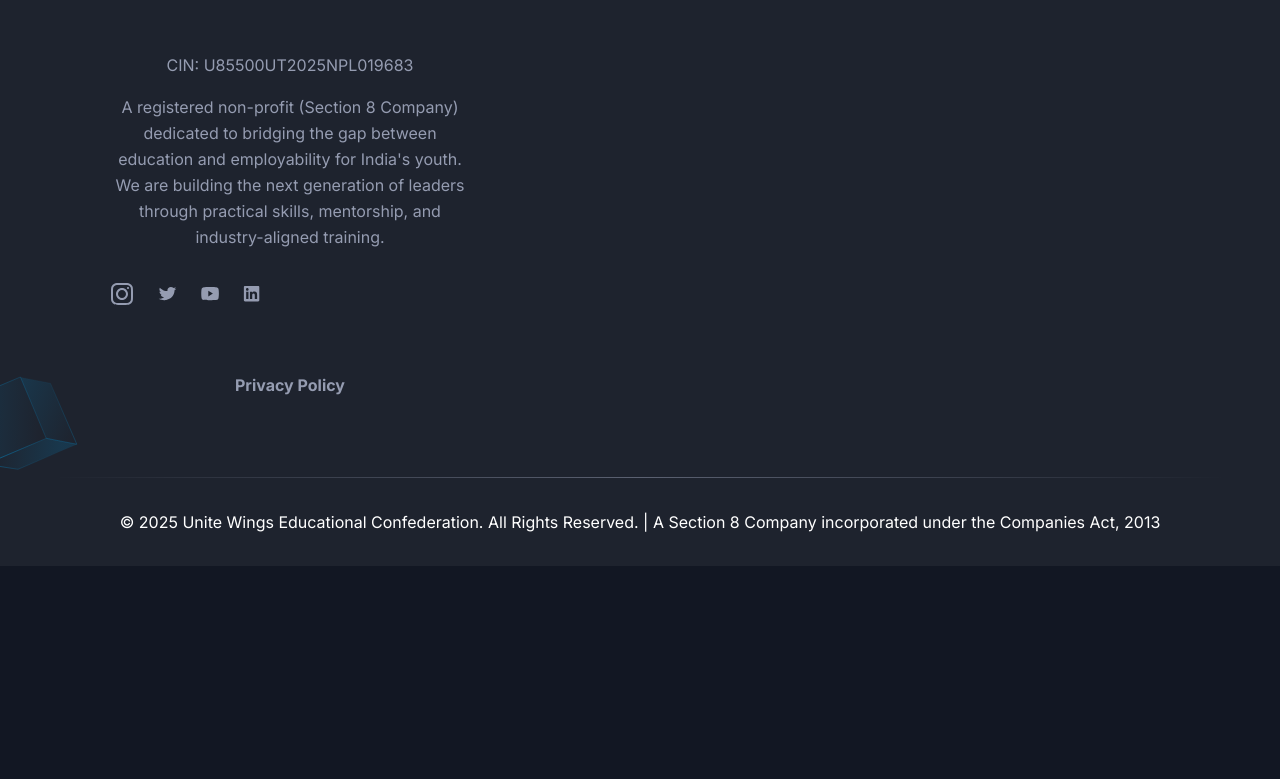
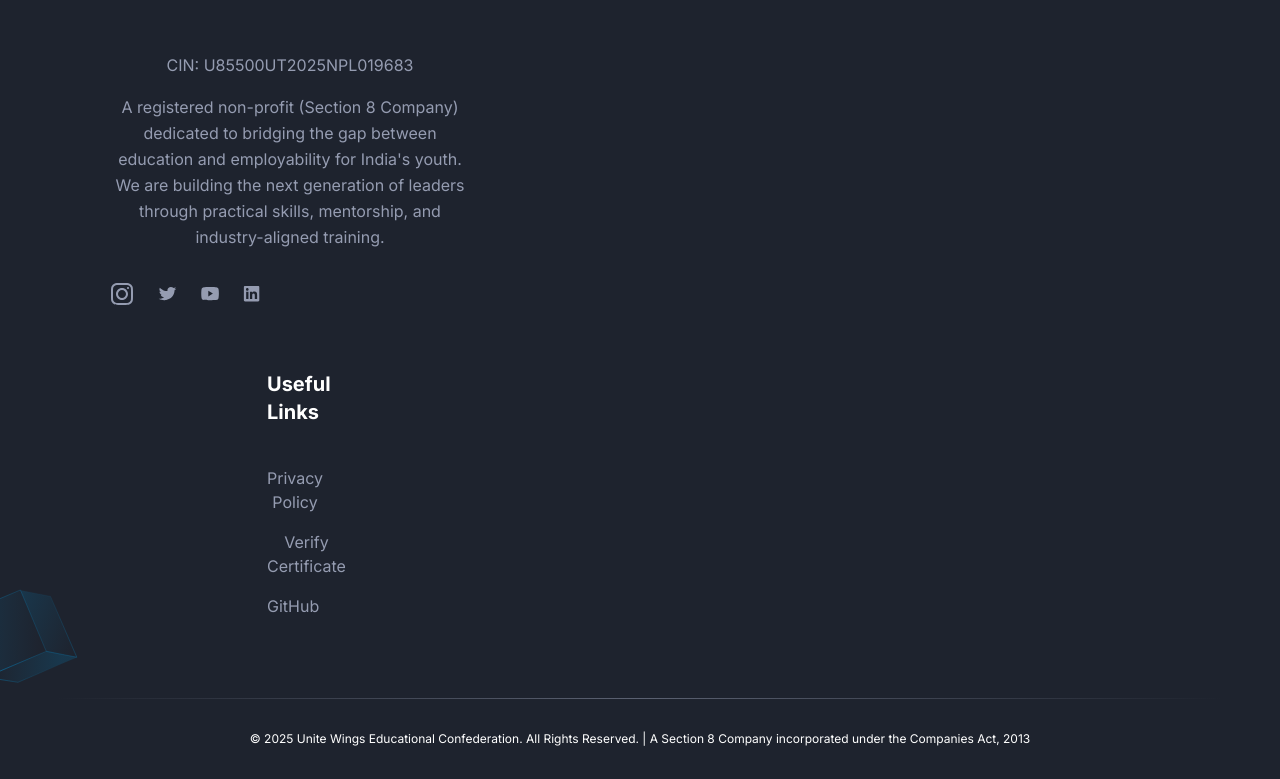
Before and after one commit to saksham-joshi/Unite-Wings, a Next.js app: page / in a window 1280 px wide. Shown: the part 1630-2409 px from the top of the page. Before the commit the page ends 2196 px from the top, so only its background shows below. Built offline with nearby package versions, Linux system fonts and the light colour scheme.

Commit message:
Formatted + Added: Useful links

```diff
--- a/components/Footer/index.tsx
+++ b/components/Footer/index.tsx
@@ -2,7 +2,7 @@
 import { getImagePath } from "@/lib/utils";
 import Image from "next/image";
 import Link from "next/link";
-import {VALUES,COLORS,IMAGES} from "@/lib/variables";
+import { VALUES, COLORS, IMAGES } from "@/lib/variables";
 
 const Footer = () => {
   return (
@@ -32,9 +32,15 @@
                     height={30}
                   />
                 </Link>
-                <p className="mb-4 text-base leading-relaxed text-body-color dark:text-body-color-dark">CIN: U85500UT2025NPL019683</p>
+                <p className="mb-4 text-base leading-relaxed text-body-color dark:text-body-color-dark">
+                  CIN: U85500UT2025NPL019683
+                </p>
                 <p className="mb-8 text-base leading-relaxed text-body-color dark:text-body-color-dark">
-                  A registered non-profit (Section 8 Company) dedicated to bridging the gap between education and employability for India's youth. We are building the next generation of leaders through practical skills, mentorship, and industry-aligned training.
+                  A registered non-profit (Section 8 Company) dedicated to
+                  bridging the gap between education and employability for
+                  India's youth. We are building the next generation of leaders
+                  through practical skills, mentorship, and industry-aligned
+                  training.
                 </p>
                 <div className="flex items-center">
                   <a
@@ -47,10 +53,19 @@
                       width="24"
                       height="24"
                       viewBox="0 0 24 24"
-                      className="fill-current">
-                      <path fillRule="evenodd" clipRule="evenodd" d="M12 18C15.3137 18 18 15.3137 18 12C18 8.68629 15.3137 6 12 6C8.68629 6 6 8.68629 6 12C6 15.3137 8.68629 18 12 18ZM12 16C14.2091 16 16 14.2091 16 12C16 9.79086 14.2091 8 12 8C9.79086 8 8 9.79086 8 12C8 14.2091 9.79086 16 12 16Z" />
-                      <path d="M18 5C17.4477 5 17 5.44772 17 6C17 6.55228 17.4477 7 18 7C18.5523 7 19 6.55228 19 6C19 5.44772 18.5523 5 18 5Z"/>
-                      <path fillRule="evenodd" clipRule="evenodd" d="M1.65396 4.27606C1 5.55953 1 7.23969 1 10.6V13.4C1 16.7603 1 18.4405 1.65396 19.7239C2.2292 20.8529 3.14708 21.7708 4.27606 22.346C5.55953 23 7.23969 23 10.6 23H13.4C16.7603 23 18.4405 23 19.7239 22.346C20.8529 21.7708 21.7708 20.8529 22.346 19.7239C23 18.4405 23 16.7603 23 13.4V10.6C23 7.23969 23 5.55953 22.346 4.27606C21.7708 3.14708 20.8529 2.2292 19.7239 1.65396C18.4405 1 16.7603 1 13.4 1H10.6C7.23969 1 5.55953 1 4.27606 1.65396C3.14708 2.2292 2.2292 3.14708 1.65396 4.27606ZM13.4 3H10.6C8.88684 3 7.72225 3.00156 6.82208 3.0751C5.94524 3.14674 5.49684 3.27659 5.18404 3.43597C4.43139 3.81947 3.81947 4.43139 3.43597 5.18404C3.27659 5.49684 3.14674 5.94524 3.0751 6.82208C3.00156 7.72225 3 8.88684 3 10.6V13.4C3 15.1132 3.00156 16.2777 3.0751 17.1779C3.14674 18.0548 3.27659 18.5032 3.43597 18.816C3.81947 19.5686 4.43139 20.1805 5.18404 20.564C5.49684 20.7234 5.94524 20.8533 6.82208 20.9249C7.72225 20.9984 8.88684 21 10.6 21H13.4C15.1132 21 16.2777 20.9984 17.1779 20.9249C18.0548 20.8533 18.5032 20.7234 18.816 20.564C19.5686 20.1805 20.1805 19.5686 20.564 18.816C20.7234 18.5032 20.8533 18.0548 20.9249 17.1779C20.9984 16.2777 21 15.1132 21 13.4V10.6C21 8.88684 20.9984 7.72225 20.9249 6.82208C20.8533 5.94524 20.7234 5.49684 20.564 5.18404C20.1805 4.43139 19.5686 3.81947 18.816 3.43597C18.5032 3.27659 18.0548 3.14674 17.1779 3.0751C16.2777 3.00156 15.1132 3 13.4 3Z"/>
+                      className="fill-current"
+                    >
+                      <path
+                        fillRule="evenodd"
+                        clipRule="evenodd"
+                        d="M12 18C15.3137 18 18 15.3137 18 12C18 8.68629 15.3137 6 12 6C8.68629 6 6 8.68629 6 12C6 15.3137 8.68629 18 12 18ZM12 16C14.2091 16 16 14.2091 16 12C16 9.79086 14.2091 8 12 8C9.79086 8 8 9.79086 8 12C8 14.2091 9.79086 16 12 16Z"
+                      />
+                      <path d="M18 5C17.4477 5 17 5.44772 17 6C17 6.55228 17.4477 7 18 7C18.5523 7 19 6.55228 19 6C19 5.44772 18.5523 5 18 5Z" />
+                      <path
+                        fillRule="evenodd"
+                        clipRule="evenodd"
+                        d="M1.65396 4.27606C1 5.55953 1 7.23969 1 10.6V13.4C1 16.7603 1 18.4405 1.65396 19.7239C2.2292 20.8529 3.14708 21.7708 4.27606 22.346C5.55953 23 7.23969 23 10.6 23H13.4C16.7603 23 18.4405 23 19.7239 22.346C20.8529 21.7708 21.7708 20.8529 22.346 19.7239C23 18.4405 23 16.7603 23 13.4V10.6C23 7.23969 23 5.55953 22.346 4.27606C21.7708 3.14708 20.8529 2.2292 19.7239 1.65396C18.4405 1 16.7603 1 13.4 1H10.6C7.23969 1 5.55953 1 4.27606 1.65396C3.14708 2.2292 2.2292 3.14708 1.65396 4.27606ZM13.4 3H10.6C8.88684 3 7.72225 3.00156 6.82208 3.0751C5.94524 3.14674 5.49684 3.27659 5.18404 3.43597C4.43139 3.81947 3.81947 4.43139 3.43597 5.18404C3.27659 5.49684 3.14674 5.94524 3.0751 6.82208C3.00156 7.72225 3 8.88684 3 10.6V13.4C3 15.1132 3.00156 16.2777 3.0751 17.1779C3.14674 18.0548 3.27659 18.5032 3.43597 18.816C3.81947 19.5686 4.43139 20.1805 5.18404 20.564C5.49684 20.7234 5.94524 20.8533 6.82208 20.9249C7.72225 20.9984 8.88684 21 10.6 21H13.4C15.1132 21 16.2777 20.9984 17.1779 20.9249C18.0548 20.8533 18.5032 20.7234 18.816 20.564C19.5686 20.1805 20.1805 19.5686 20.564 18.816C20.7234 18.5032 20.8533 18.0548 20.9249 17.1779C20.9984 16.2777 21 15.1132 21 13.4V10.6C21 8.88684 20.9984 7.72225 20.9249 6.82208C20.8533 5.94524 20.7234 5.49684 20.564 5.18404C20.1805 4.43139 19.5686 3.81947 18.816 3.43597C18.5032 3.27659 18.0548 3.14674 17.1779 3.0751C16.2777 3.00156 15.1132 3 13.4 3Z"
+                      />
                     </svg>
                   </a>
                   <a
@@ -99,23 +114,35 @@
                     </svg>
                   </a>
                 </div>
-
-
               </div>
 
-              <div className="mb-12 lg:mb-16">
+              {/* <div className="mb-12 lg:mb-16">
                 <h2 className="mb-10 text-xl font-bold text-black dark:text-white">
+
+                  <ul>
+                    <li>
                         <a
                       href="/privacy-policy"
                       className="mb-4 inline-block text-base text-body-color duration-300 hover:text-primary dark:text-body-color-dark dark:hover:text-primary"
                     >
                       Privacy Policy
                   </a>
+                    </li>
+
+                    <li>
+                        <a
+                      href="/verify"
+                      className="mb-4 inline-block text-base text-body-color duration-300 hover:text-primary dark:text-body-color-dark dark:hover:text-primary"
+                        >
+                      Verify Certificates
+                    </a>
+                    </li>
+                  </ul>
                 </h2>
               </div>
-            </div>
+            </div>  */}
 
-            {/* <div className="w-full px-4 sm:w-1/2 md:w-1/2 lg:w-2/12 xl:w-2/12">
+              <div className="w-full px-4 sm:w-1/2 md:w-1/2 lg:w-2/12 xl:w-2/12">
                 <div className="mb-12 lg:mb-16">
                   <h2 className="mb-10 text-xl font-bold text-black dark:text-white">
                     Useful Links
@@ -123,32 +150,33 @@
                   <ul>
                     <li>
                       <a
-                      href="/blogs"
+                        href="/privacy-policy"
                         className="mb-4 inline-block text-base text-body-color duration-300 hover:text-primary dark:text-body-color-dark dark:hover:text-primary"
                       >
-                      Blog
+                        Privacy Policy
                       </a>
                     </li>
                     <li>
                       <a
-                      href="/pricing"
+                        href="/verify"
                         className="mb-4 inline-block text-base text-body-color duration-300 hover:text-primary dark:text-body-color-dark dark:hover:text-primary"
                       >
-                      Pricing
+                        Verify Certificate
                       </a>
                     </li>
+
                     <li>
                       <a
-                      href="/about"
+                        href={VALUES.URL.GITHUB_URL}
                         className="mb-4 inline-block text-base text-body-color duration-300 hover:text-primary dark:text-body-color-dark dark:hover:text-primary"
                       >
-                      About
+                        GitHub
                       </a>
                     </li>
                   </ul>
                 </div>
               </div>
-
+              {/*
             <div className="w-full px-4 sm:w-1/2 md:w-1/2 lg:w-2/12 xl:w-2/12">
               <div className="mb-12 lg:mb-16">
                 <h2 className="mb-10 text-xl font-bold text-black dark:text-white">
@@ -220,11 +248,14 @@
               </div>
             </div>*/}
             </div>
+          </div>
 
           <div className="h-px w-full bg-gradient-to-r from-transparent via-[#D2D8E183] to-transparent dark:via-[#959CB183]"></div>
           <div className="py-8">
-            <p className="text-center text-base text-body-color dark:text-white">
-              © 2025 Unite Wings Educational Confederation. All Rights Reserved. | A Section 8 Company incorporated under the Companies Act, 2013
+            <p className="text-center text-base text-xs text-body-color dark:text-white">
+              © 2025 Unite Wings Educational Confederation. All Rights
+              Reserved. | A Section 8 Company incorporated under the Companies
+              Act, 2013
             </p>
           </div>
         </div>
@@ -369,7 +400,11 @@
                 gradientUnits="userSpaceOnUse"
               >
                 <stop stopColor={COLORS.PRIMARY} stopOpacity="0" />
-                <stop offset="1" stopColor={COLORS.PRIMARY} stopOpacity="0.51" />
+                <stop
+                  offset="1"
+                  stopColor={COLORS.PRIMARY}
+                  stopOpacity="0.51"
+                />
               </linearGradient>
               <linearGradient
                 id="paint2_linear_94:889"
@@ -391,7 +426,11 @@
                 gradientUnits="userSpaceOnUse"
               >
                 <stop stopColor={COLORS.PRIMARY} stopOpacity="0" />
-                <stop offset="1" stopColor={COLORS.PRIMARY} stopOpacity="0.51" />
+                <stop
+                  offset="1"
+                  stopColor={COLORS.PRIMARY}
+                  stopOpacity="0.51"
+                />
               </linearGradient>
               <linearGradient
                 id="paint4_linear_94:889"
@@ -413,7 +452,11 @@
                 gradientUnits="userSpaceOnUse"
               >
                 <stop stopColor={COLORS.PRIMARY} stopOpacity="0" />
-                <stop offset="1" stopColor={COLORS.PRIMARY} stopOpacity="0.51" />
+                <stop
+                  offset="1"
+                  stopColor={COLORS.PRIMARY}
+                  stopOpacity="0.51"
+                />
               </linearGradient>
             </defs>
           </svg>
```
Lines whose indentation alone changed are shown as unchanged.
